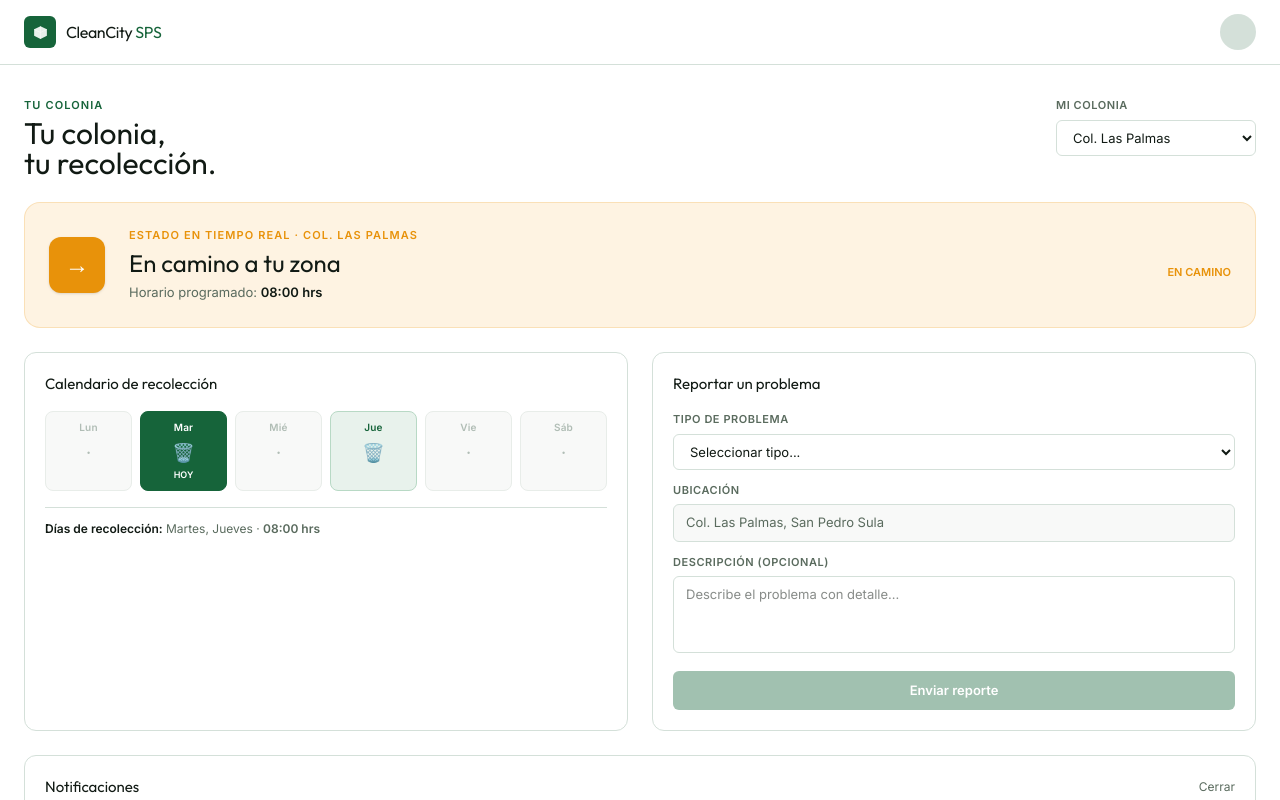
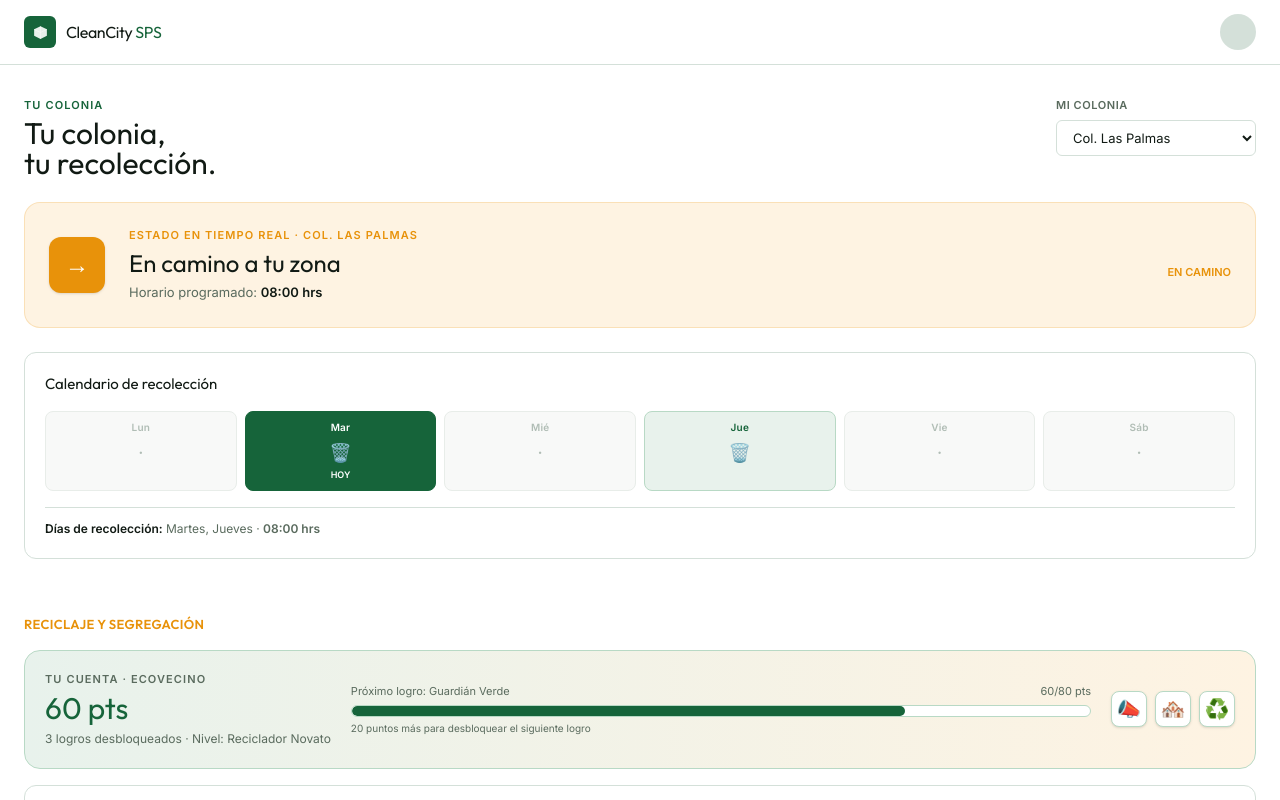
Before and after one commit to Puzzle-Hackathon-2026/306-frontend, a React (Vite) app: page / in a window 1280 px wide. Shown: the top 800 px of the page. Built offline with nearby package versions, Linux system fonts and the light colour scheme; the HTML template or start-up script is replaced by a standard one.

Commit message:
menu horizontal

```diff
--- a/src/components/citizen/VistaCiudadana.tsx
+++ b/src/components/citizen/VistaCiudadana.tsx
@@ -25,15 +25,13 @@
         </div>
         <ColoniaSelector value={colonia} onChange={setColonia} />
       </div>
-
       <EstadoTiempoReal colonia={colonia} info={info} />
-
-      <div className="grid grid-cols-1 lg:grid-cols-2 gap-6">
+      <div>
+        {/*barra de calendario horizontal, denada marcelo*/}
         <CalendarioSemanal info={info} />
-        <ReportarProblema colonia={colonia} />
+        {/*got rid of reports 4 now, cambiara a ser un popup.*/}
       </div>
-
-      <Notificaciones />
+      {/*got rid of notis 4 now , va a ser un boton cascadaish para las notis*/}
     </section>
   );
 }
```
